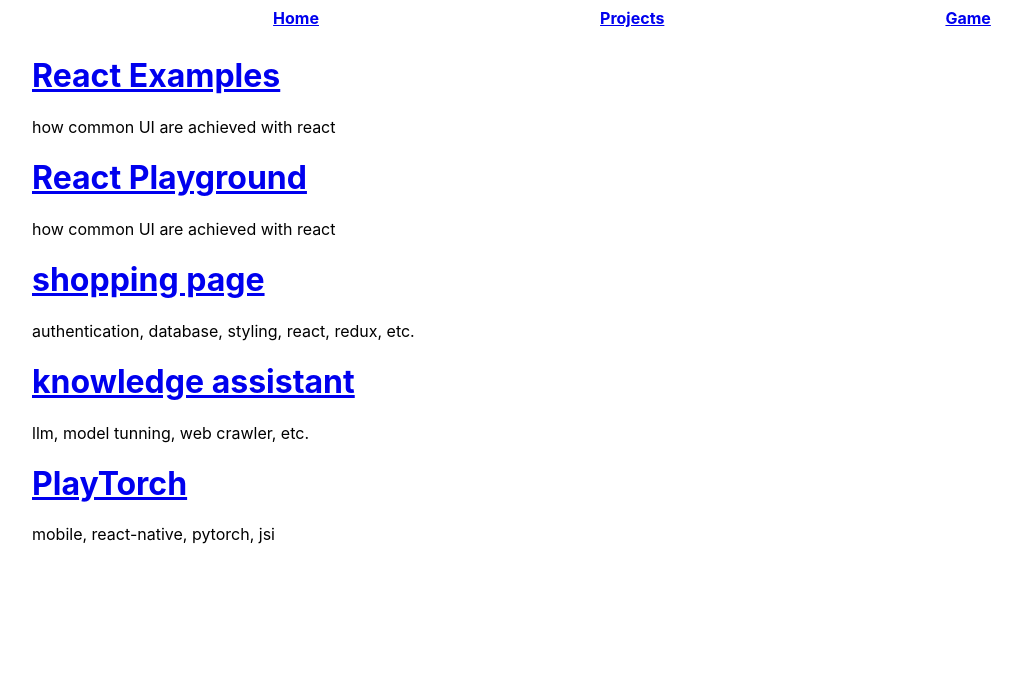
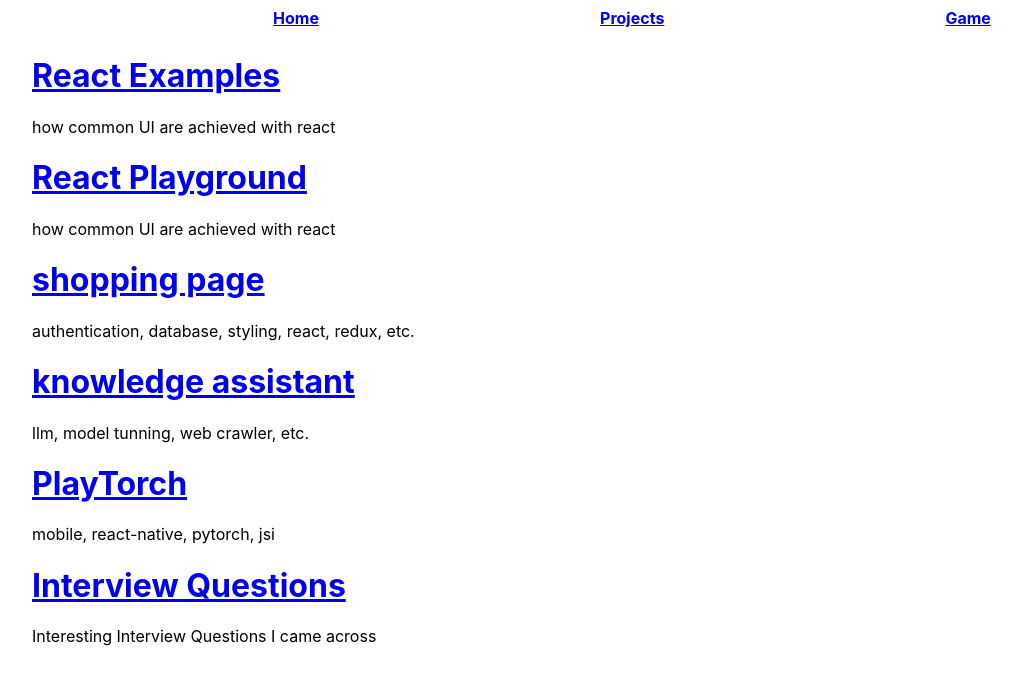
Before and after one commit to liuyinglao/portfolio-website, a React (Create React App) app: page /projects in a window 1280 px wide. Shown: the top 684 px of the page, without its empty margins (8-1029 px from the left). Built offline with nearby package versions, Linux system fonts and the light colour scheme.

Commit message:
add link to interview question page

```diff
--- a/src/routes/projects.component.jsx
+++ b/src/routes/projects.component.jsx
@@ -26,6 +26,11 @@
       description: "mobile, react-native, pytorch, jsi",
       link: "https://playtorch.dev/",
     },
+      {
+      name: "Interview Questions",
+      description: "Interesting Interview Questions I came across",
+      link: "./interview_questions",
+    },
   ];
   const listItems = projects.map((item, index) => (
     <div key={item.name}>
```
